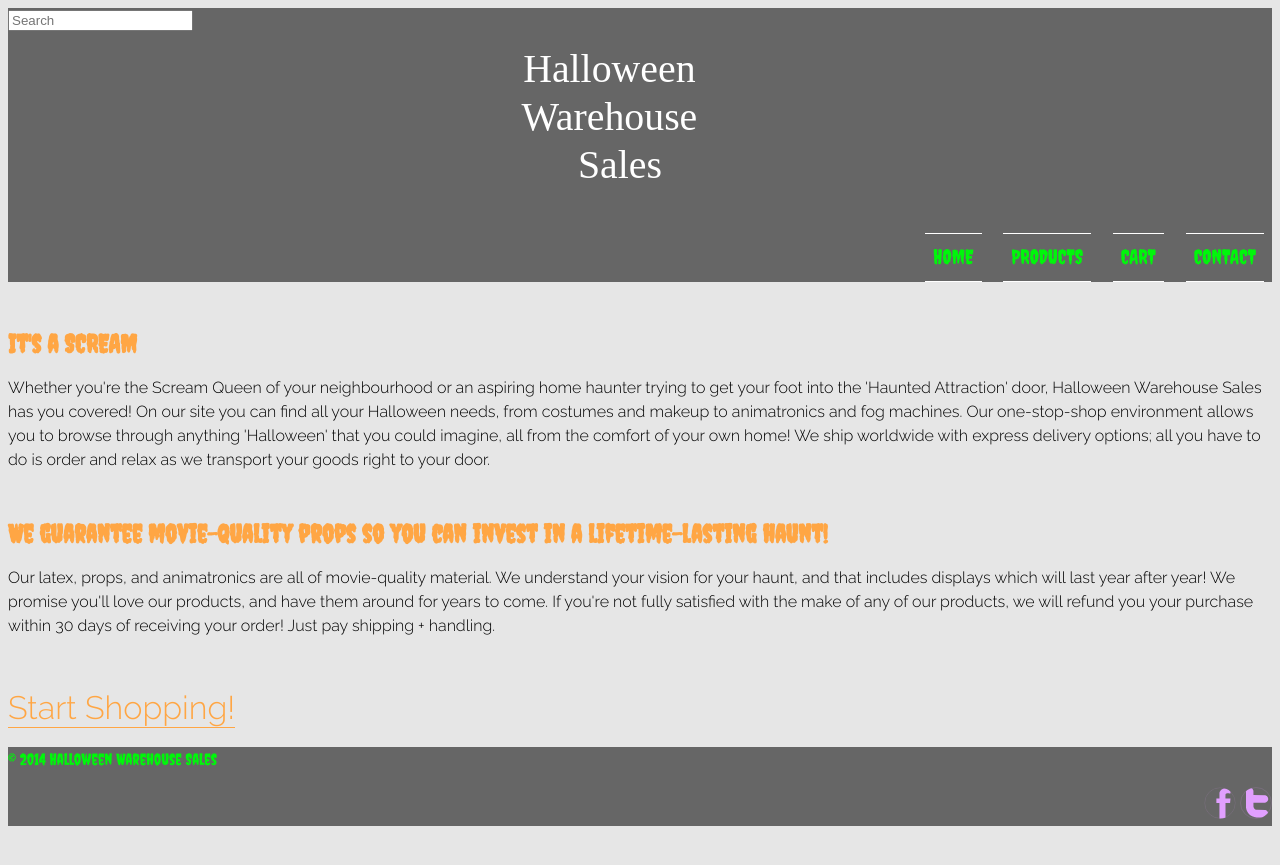
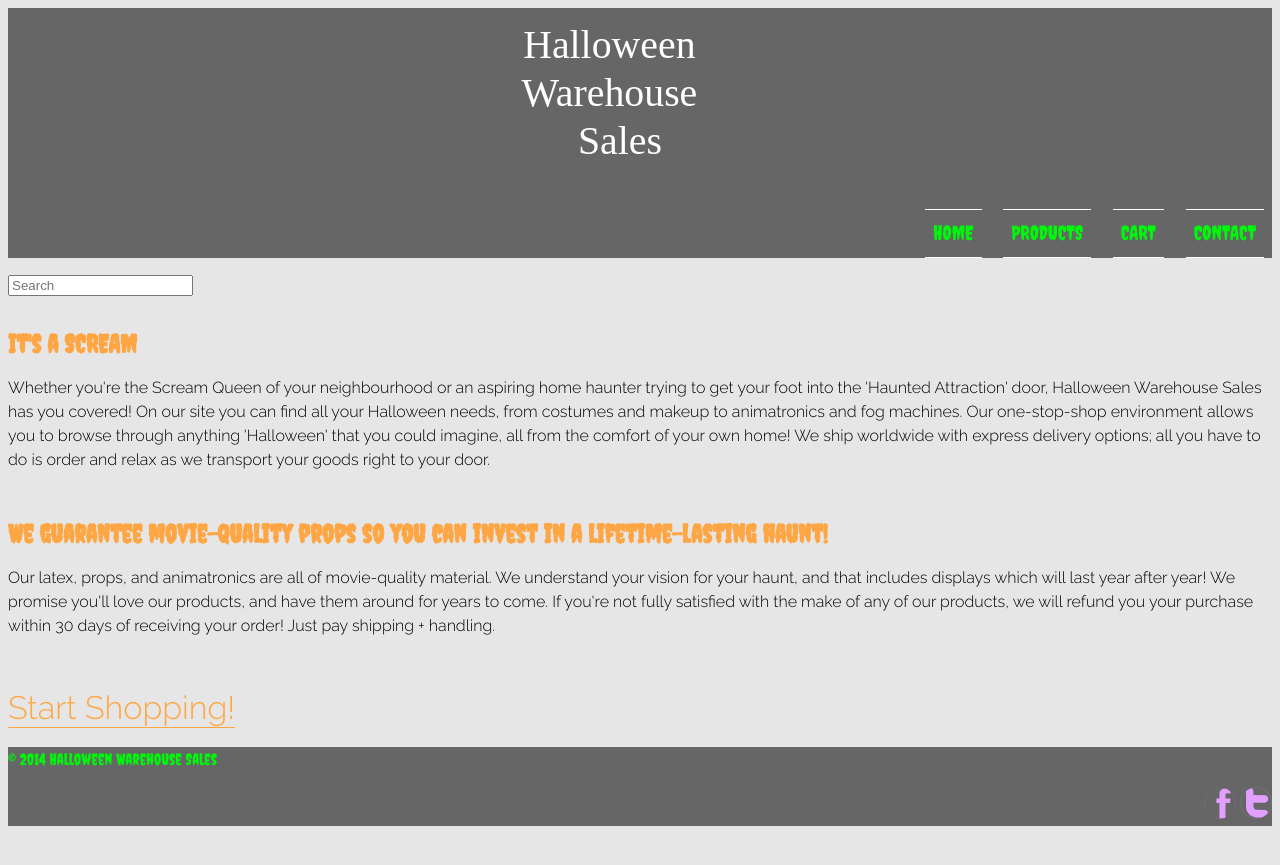
Before and after one commit to chelseanadine/ecommerce-website, a Jekyll site: the page index.html, which Jekyll copies as it is, in a window 1280 px wide. Shown: the top 865 px of the page. Built offline with Jekyll 4.4.1, drawn with Linux system fonts in a browser that asks for light colours; some web fonts are replaced; Markdown is read by kramdown in place of the engine named in the settings.

Commit message:
Changed location.

```diff
--- a/index.html
+++ b/index.html
@@ -18,11 +18,6 @@
 
 <body>
 <header class="masthead island push-0">
-	<div class="unit unit-s-1 unit-l-1-3">
-    <form class="unit unit-s-1 unit-m-1-3 unit-l-1-2" method="get" id="search" action="{{site.baseurl}}/search/" role="search">
-        <input type="text" name="q" maxlength="255" placeholder="Search">
-    </form>
-    </div>
   <div class="grid grid-bottom">
     <div class="unit unit-s-1 unit-m-1 unit-l-1-3">
       <h1 class="push-0"><img class="img-flex logo" src="images/logo.svg" alt="logo"></h1>
@@ -47,6 +42,12 @@
 </header>
 
 <main role="main">
+
+	<div class="unit unit-s-1 unit-l-1-3">
+    <form class="unit unit-s-1 unit-m-1-3 unit-l-1-2" method="get" id="search" action="{{site.baseurl}}/search/" role="search">
+        <input type="text" name="q" maxlength="255" placeholder="Search">
+    </form>
+    </div>
 
 	<div class="unit unit-s-1 unit-m-1 unit-l-1 center">
 		<a href="images/halloween5.jpg" alt="Halloween image"></a>
```
